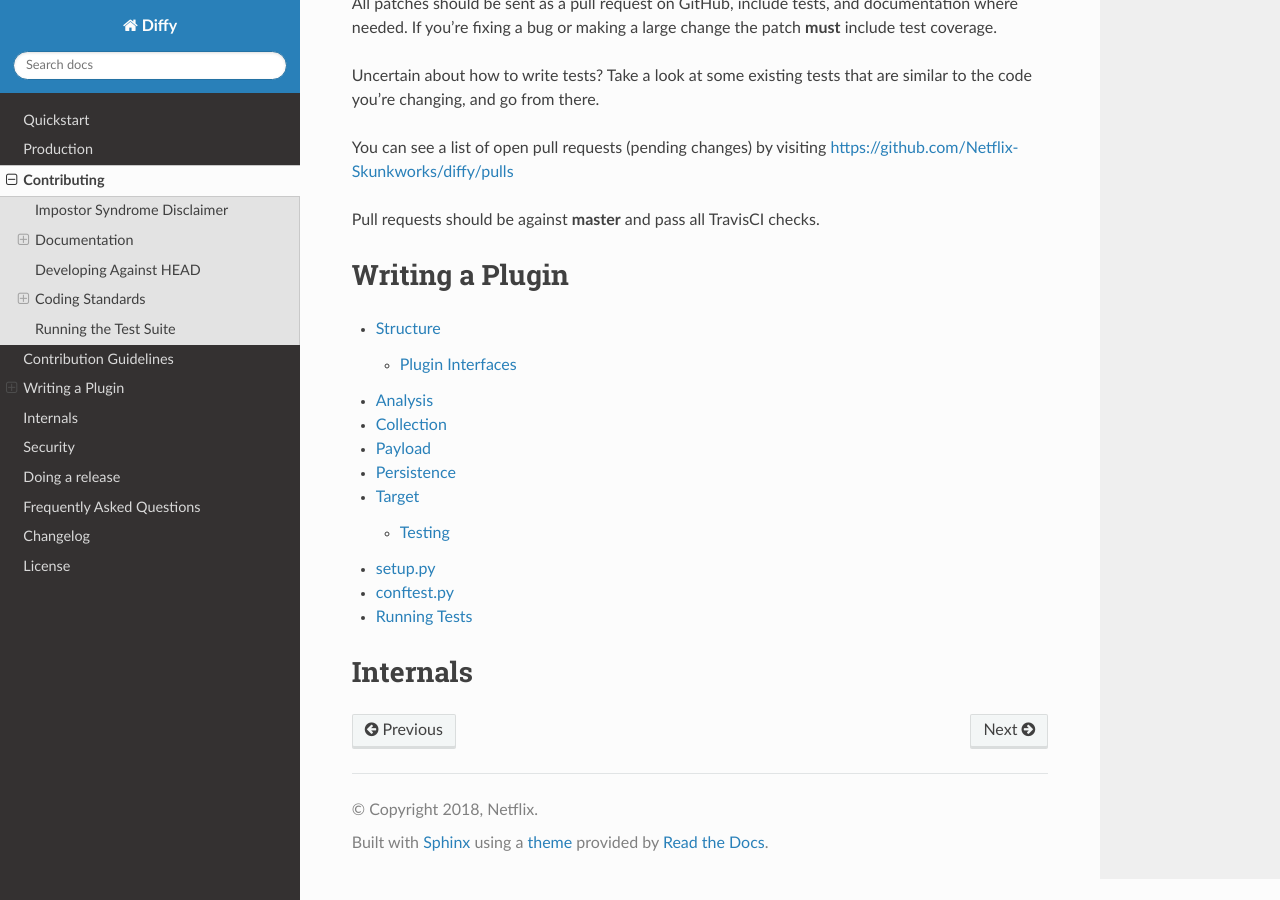
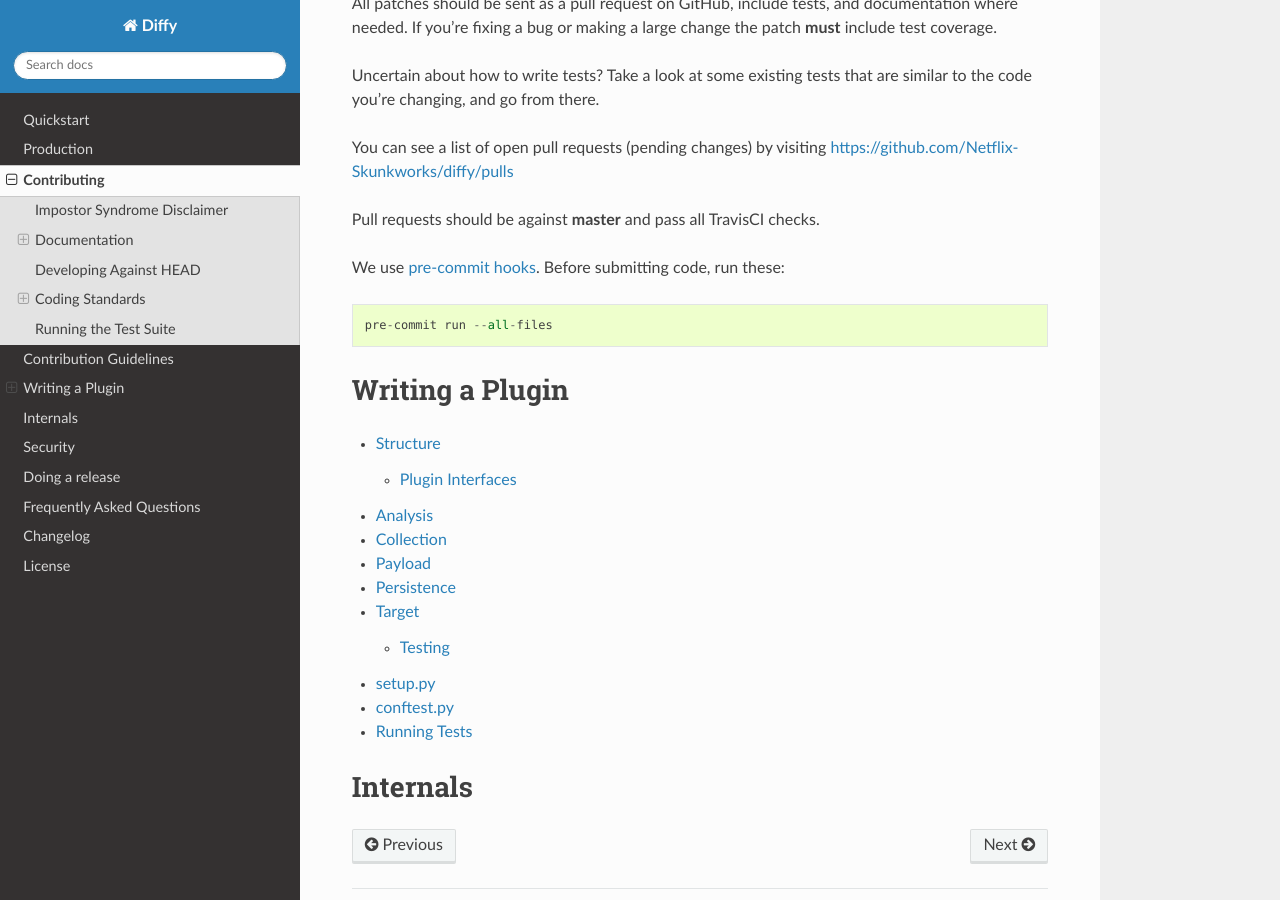
Before and after one commit to Netflix-Skunkworks/diffy, a Sphinx documentation site: the page built from docs/developer/index.rst, in a window 1280 px wide and 900 px high, scrolled down 2866 px. Built offline with Sphinx 7.4.7 and the Read the Docs theme 2.0.0, drawn with Linux system fonts in a browser that asks for light colours; pages that are not in the unit, such as notebooks, are missing from menus; some of the changed text lies outside the part shown.

Commit message:
Remove blank line endings, add pre-commit advice

```diff
--- a/docs/developer/index.rst
+++ b/docs/developer/index.rst
@@ -154,6 +154,14 @@
 
 Pull requests should be against **master** and pass all TravisCI checks.
 
+We use `pre-commit hooks`_. Before submitting code, run these:
+
+::
+
+	pre-commit run --all-files
+
+
+.. _pre-commit hooks: https://pre-commit.com/#usage
 
 Writing a Plugin
 ================
```
Also changed, not shown: other parts of docs/developer/index.rst (+2 -2 lines), .travis.yml, README.rst (line endings or trailing spaces), docs/quickstart/index.rst (line endings or trailing spaces).
